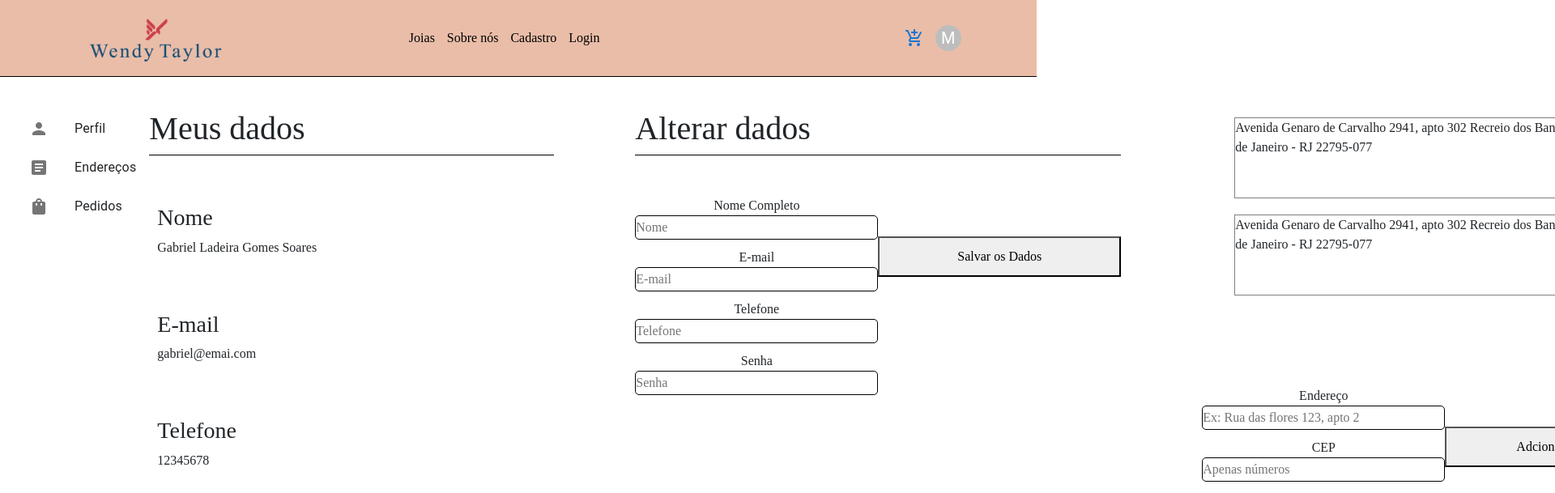
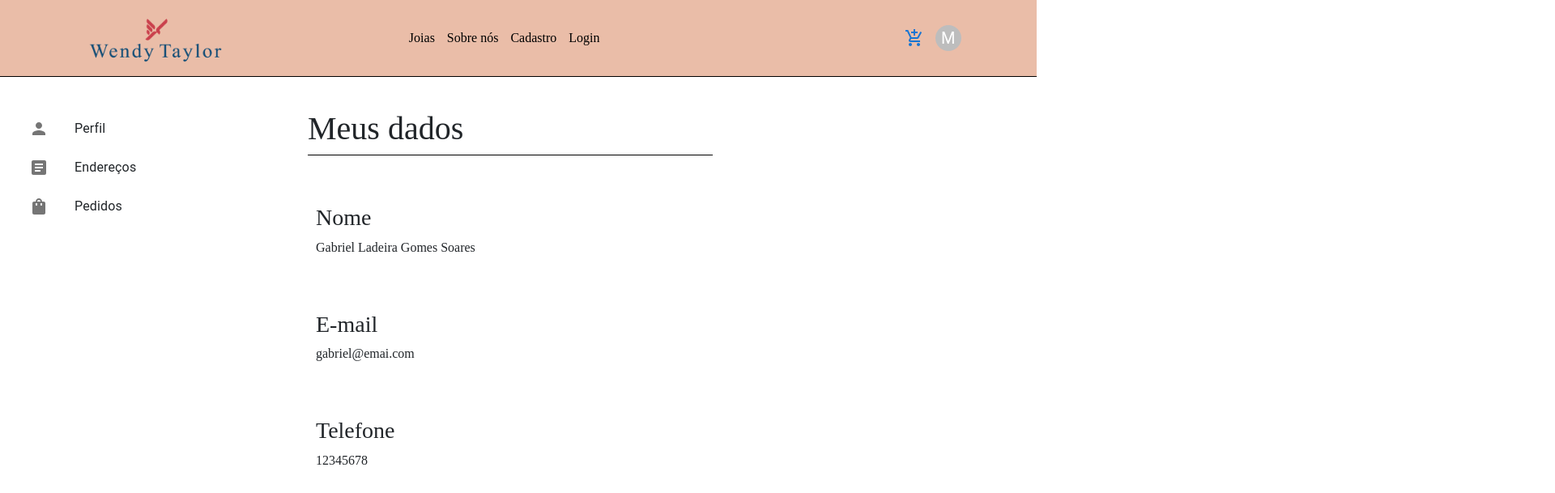
Before and after one commit to G-Ladeira/PI-React, a React (Create React App) app: page /perfil in a window 1280 px wide. Shown: the top 609 px of the page at 81% size, 1920 px wide, since content can reach past the window. Built offline with nearby package versions, Linux system fonts and the light colour scheme.

Commit message:
renderização de componente da view 'perfil'

```diff
--- a/src/components/perfil/Index.jsx
+++ b/src/components/perfil/Index.jsx
@@ -1,14 +1,26 @@
-import React from 'react'
+import React, { useState } from 'react'
 import AlterCadastro from './alterarDados'
 import VerPedidos from './pedidos'
 import './style.sass'
 import Header from '../header';
 import Footer from '../footer';
-import NestedList from './NestedList';
+// import NestedList from './NestedList';
 import Userdata from './dadosUsuarios';
 import Endereco from './enderecos';
+//////////////////////////////////
+import ListSubheader from '@mui/material/ListSubheader';
+import List from '@mui/material/List';
+import ListItemButton from '@mui/material/ListItemButton';
+import ListItemIcon from '@mui/material/ListItemIcon';
+import ListItemText from '@mui/material/ListItemText';
+import PersonIcon from '@mui/icons-material/Person';
+import ArticleIcon from '@mui/icons-material/Article';
+import ShoppingBagIcon from '@mui/icons-material/ShoppingBag';
+//////////////////////////////////
 
 function UserView() {
+  const [active, setActive] = useState('perfil')
+
   return (
     <>
       <Header />
@@ -16,17 +28,51 @@ function UserView() {
 
 
         <div className="dataSection">
-          <NestedList/>
-            <Userdata/>
-            <AlterCadastro />
-            <Endereco/>
+          {/* ///////////////////// */}
+          <List
+            sx={{ width: '100%', maxWidth: 360, bgcolor: 'background.paper' }}
+            component="nav"
+            aria-labelledby="nested-list-subheader"
+            subheader={
+              <ListSubheader component="div" id="nested-list-subheader">
+
+              </ListSubheader>
+            }
+          >
+            <ListItemButton>
+              <ListItemIcon>
+                <PersonIcon />
+              </ListItemIcon>
+
+              <ListItemText onClick={() => setActive('perfil')} primary="Perfil" />
+            </ListItemButton>
+            <ListItemButton>
+              <ListItemIcon>
+                <ArticleIcon />
+              </ListItemIcon>
+
+              <ListItemText onClick={() => setActive('endereco')} primary="Endereços" />
+            </ListItemButton>
+            <ListItemButton>
+              <ListItemIcon>
+                <ShoppingBagIcon />
+              </ListItemIcon>
+
+              <ListItemText onClick={() => setActive('pedido')} primary="Pedidos" />
+            </ListItemButton>
+          </List>
+
+            {active === 'perfil' && <Userdata setActive={setActive}/>}
+            {active === 'endereco' && <Endereco />}
+            {active === 'atualizar' && <AlterCadastro  />}
+
         </div>
         <div className="orderSection">
-          <VerPedidos />
+          {active === 'pedido' && <VerPedidos />}
         </div>
 
       </div>
-      <Footer/>
+      <Footer />
     </>
   )
 }
--- a/src/components/perfil/NestedList/index.jsx
+++ /dev/null
@@ -1,45 +0,0 @@
-import * as React from 'react';
-import ListSubheader from '@mui/material/ListSubheader';
-import List from '@mui/material/List';
-import ListItemButton from '@mui/material/ListItemButton';
-import ListItemIcon from '@mui/material/ListItemIcon';
-import ListItemText from '@mui/material/ListItemText';
-import PersonIcon from '@mui/icons-material/Person';
-import ArticleIcon from '@mui/icons-material/Article';
-import ShoppingBagIcon from '@mui/icons-material/ShoppingBag';
-import './style.sass'
-
-export default function NestedList() {
-
-  return (
-    <List
-      sx={{ width: '100%', maxWidth: 360, bgcolor: 'background.paper' }}
-      component="nav"
-      aria-labelledby="nested-list-subheader"
-      subheader={
-        <ListSubheader component="div" id="nested-list-subheader">
-
-        </ListSubheader>
-      }
-    >
-      <ListItemButton>
-        <ListItemIcon>
-          <PersonIcon />
-        </ListItemIcon>
-        <ListItemText primary="Perfil" />
-      </ListItemButton>
-      <ListItemButton>
-        <ListItemIcon>
-          <ArticleIcon />
-        </ListItemIcon>
-        <ListItemText primary="Endereços" />
-      </ListItemButton>
-      <ListItemButton>
-        <ListItemIcon>
-          <ShoppingBagIcon />
-        </ListItemIcon>
-        <ListItemText primary="Pedidos" />
-      </ListItemButton>
-    </List>
-  );
-}
--- a/src/components/perfil/dadosUsuarios/index.jsx
+++ b/src/components/perfil/dadosUsuarios/index.jsx
@@ -1,7 +1,9 @@
 import React from 'react'
 import './style.sass'
+import { useState } from 'react';
 
-function Userdata() {
+function Userdata(props) {
+
     return (
         <div>
             <h1 id='myDataTitle'> Meus dados</h1>
@@ -15,7 +17,7 @@ function Userdata() {
                 <h3 className='label'>Telefone</h3>
                 <p>12345678</p>
                 <div className='divBtn'>
-                    <button className='editdata'>Editar dados</button>
+                    <button onClick={()=> props.setActive('atualizar')} className='editdata'>Editar dados</button>
                 </div>
 
             </div>
```
Also changed, not shown: src/components/perfil/alterarDados/index.jsx (+8 -6 lines), public/Anel.jpg (added), src/components/perfil/NestedList/style.sass (deleted).
